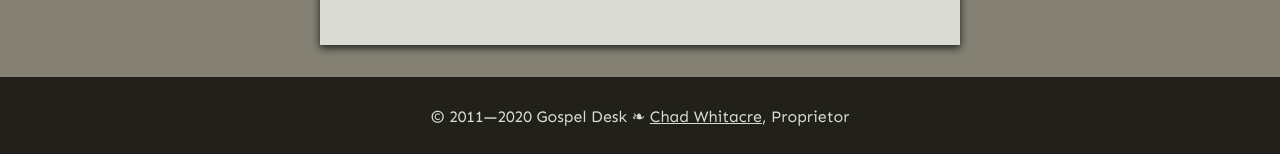
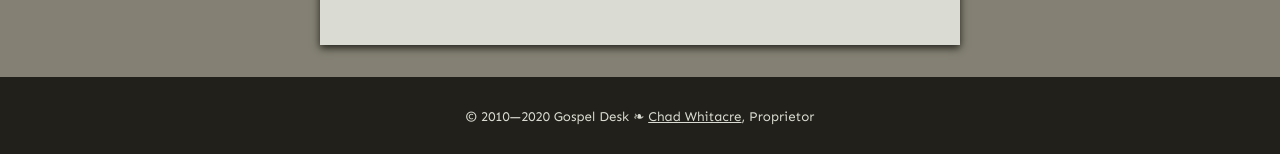
Before and after one commit to gospel-desk/www.logstown.com, a Jekyll site: the page built from the-gospels/index.html, in a window 1280 px wide. Shown: the part 2164-2318 px from the top of the page. Built offline with Jekyll 4.4.1, drawn with Linux system fonts in a browser that asks for light colours.

Commit message:
Tweak a couple things
- standardize on pts instead of ems
- first gospels was 2010, so reflect in copyright year
- make the footer text smaller

```diff
--- a/_layouts/default.html
+++ b/_layouts/default.html
@@ -26,7 +26,7 @@
         <footer>
             <span>
                 &copy;
-                2011—<script type="text/javascript">
+                2010—<script type="text/javascript">
                   document.write(new Date().getFullYear());
                 </script>
                 Gospel Desk
@@ -42,7 +42,6 @@
           window.dataLayer = window.dataLayer || [];
           function gtag(){dataLayer.push(arguments);}
           gtag('js', new Date());
-
           gtag('config', 'UA-161491994-1');
         </script>
     </body>
--- a/assets/gospel-desk.scss
+++ b/assets/gospel-desk.scss
@@ -176,13 +176,13 @@
   blockquote {
     clear: both;
     font: normal 11pt/18pt $Sen;
-    text-indent: -0.4em;
+    text-indent: -5pt;
     padding: 0 0 12pt;
     cite {
       display: block;
       font: normal 9pt/12pt $Sen;
       padding: 3pt 0 3pt 12pt;
-      text-indent: -1em;
+      text-indent: -12pt;
       &::before {
         content: "—";
       }
@@ -319,10 +319,10 @@
     }
 
     ol {
-      margin: 0.5em 0 0.5em 2em;
+      margin: 6pt 0 18pt 24pt;
       li {
         font: normal 12pt/18pt $Sen;
-        margin-bottom: 0.5em;
+        margin-bottom: 6pt;
         &:last-of-type {
           margin-bottom: 0;
         }
@@ -336,7 +336,7 @@
 
   footer {
     padding: 24pt;
-    font: normal 12pt/12pt $Sen;
+    font: normal 10pt/12pt $Sen;
   }
 
   .clear {
```
